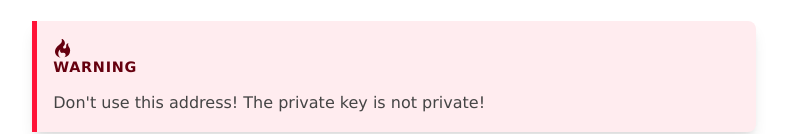
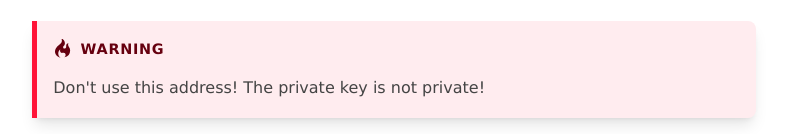
Before and after one commit to mgao6767/adriangao, an Astro site: page /posts/bitcoin-address-generator-in-obfuscated-python in a window 1280 px wide. Shown: the part 1306-1440 px from the top of the page, without its empty margins (246-1033 px from the left). Built offline with nearby package versions, Linux system fonts and the light colour scheme; Astro itself is replaced by a stand-in of ours; some packages are replaced by stand-ins of ours.

Commit message:
style(aside): update
put title and icon at the same line

```diff
--- a/src/components/Aside.astro
+++ b/src/components/Aside.astro
@@ -33,8 +33,8 @@ const { viewBox, d } = icons[type]
 ---
 
 <aside class={`content ${type}` + ' shadow-lg rounded-r-lg'} aria-label={title}>
-  <p class="title" aria-hidden="true">
-    <span class="icon">
+  <p class="title align-middle" aria-hidden="true">
+    <span class="icon inline-block align-middle">
       <svg xmlns="http://www.w3.org/2000/svg" {viewBox} width={16} height={16}>
         <path fill-rule="evenodd" {d}></path>
       </svg>
```
